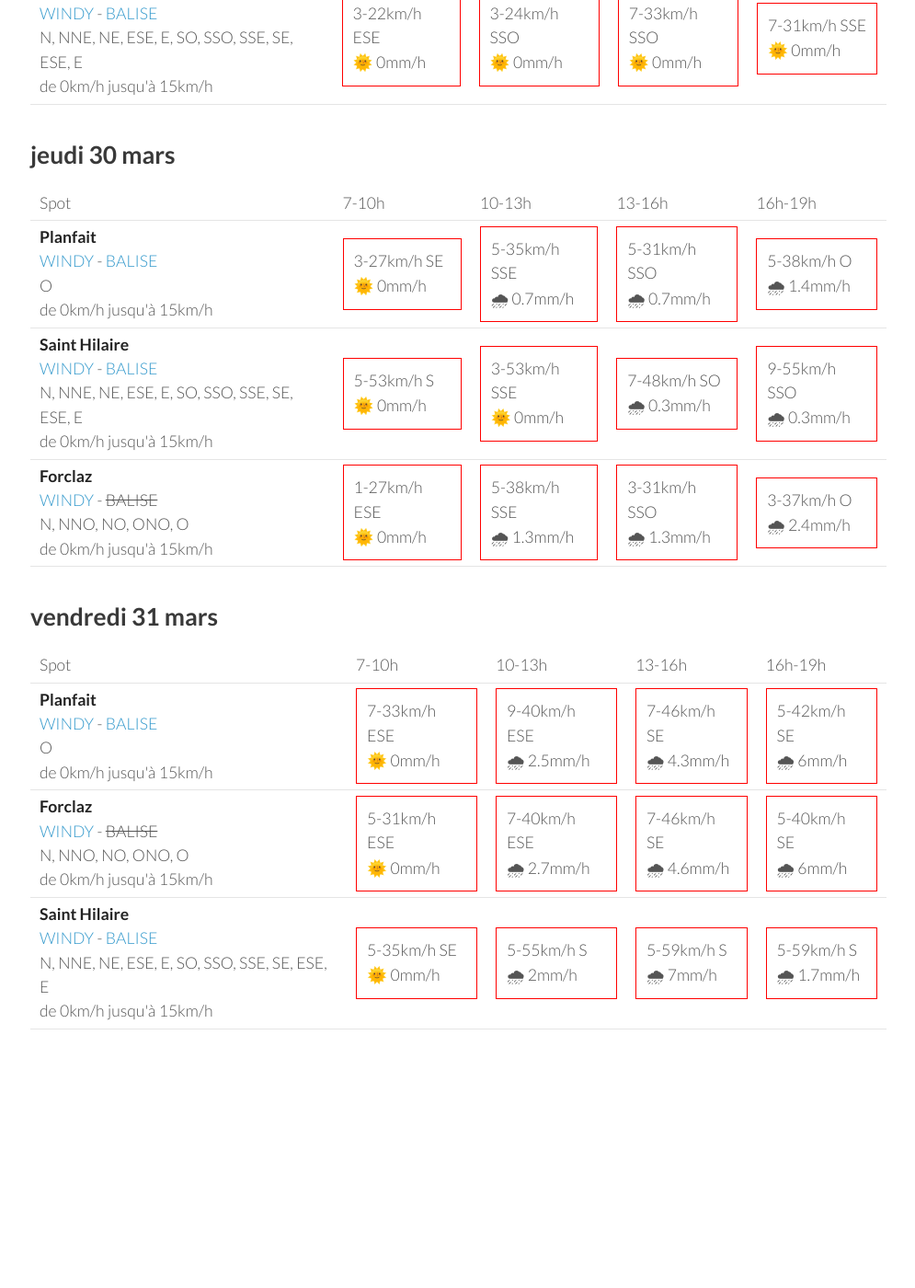
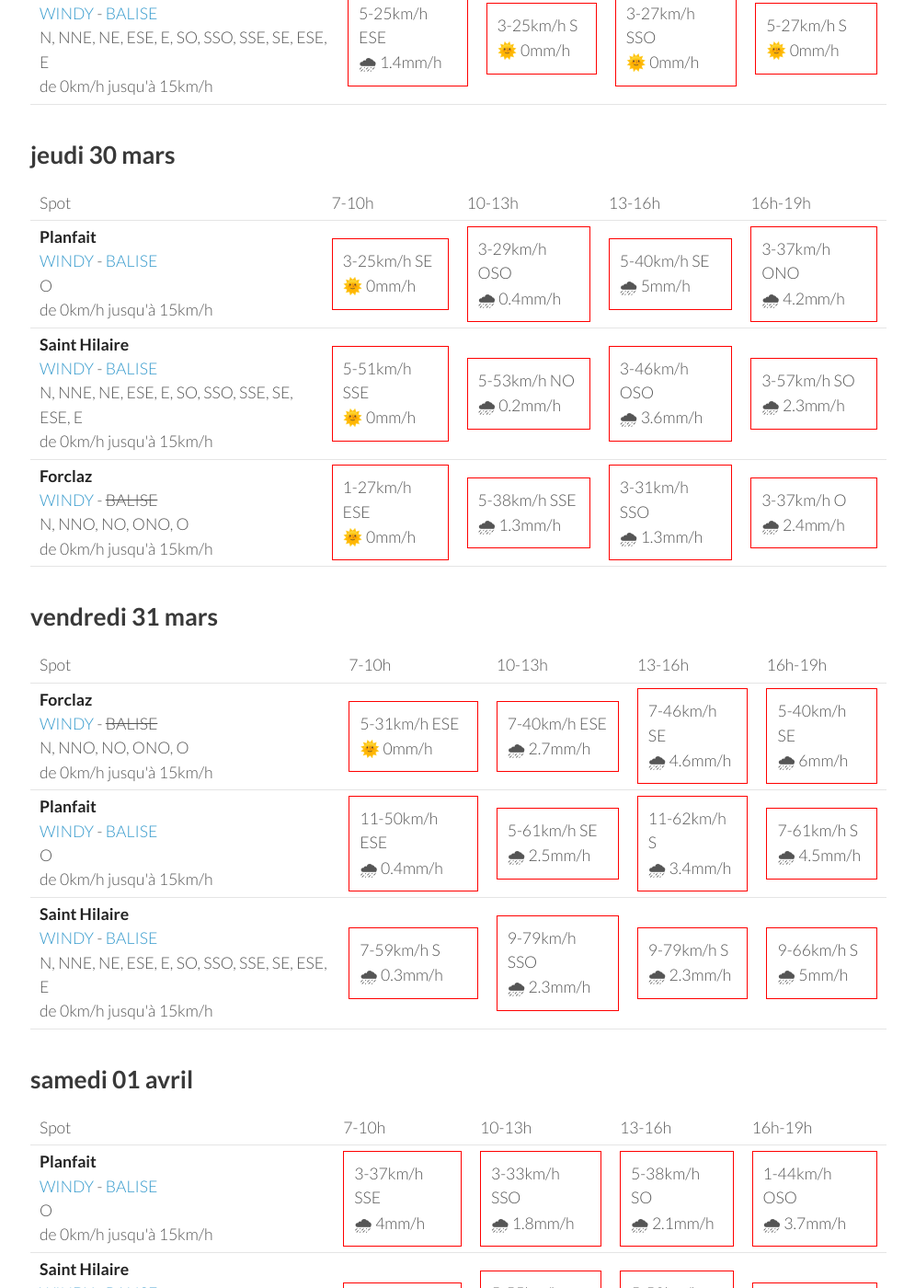
Before and after one commit to parapente-dans-le-nord/parapente-dans-le-nord.github.io, a Jekyll site: the page built from alpes_nord.markdown, in a window 1280 px wide and 1400 px high, scrolled down 1639 px. Shown: the whole window at 92% size, without its empty margins (25-1020 px from the left). Built offline with Jekyll 4.4.1, drawn with Linux system fonts in a browser that asks for light colours; before the commit the page ends 2886 px from its top, so only the background shows below that; some of the changed text lies outside the part shown.

Commit message:
update index.markdown

```diff
--- a/alpes_nord.markdown
+++ b/alpes_nord.markdown
@@ -7,7 +7,7 @@ title:  "Tous les spots"
 {: .links}
 
 # Prevision Windy, modèle Arome
-page mise à jour le lundi 27 mars 06:26
+page mise à jour le lundi 27 mars 10:25
 
 ## lundi 27 mars
 
@@ -114,16 +114,6 @@ page mise à jour le lundi 27 mars 06:26
       <td>16h-19h</td>
     </tr>
 <tr>
-        <td><strong>Planfait</strong><br><a href="https://windy.com/45.853/6.223?45.415,6.223,8">WINDY</a> - <span class=""><a href="https://www.openwindmap.org/PP496">BALISE</a> </span><br> <span class="vent-favorable">O</span><br><span class="force-vent">de 0km/h jusqu'à 15km/h</span> </td>
-
-            <td><div class="not-flyable"><p>5-24km/h ESE</p><p>🌞 0mm/h</p></div></td>
-            <td><div class="not-flyable"><p>5-24km/h SE</p><p>🌞 0mm/h</p></div></td>
-            <td><div class="not-flyable"><p>3-24km/h SSO</p><p>🌞 0mm/h</p></div></td>
-            <td><div class="not-flyable"><p>5-22km/h SO</p><p>🌞 0mm/h</p></div></td>
-
-
-    </tr>
-<tr>
         <td><strong>Forclaz</strong><br><a href="https://windy.com/45.814/6.247?45.375,6.246,8,m:eVwaglz">WINDY</a> - <span class="no-balise"> BALISE </span><br> <span class="vent-favorable">N, NNO, NO, ONO, O</span><br><span class="force-vent">de 0km/h jusqu'à 15km/h</span> </td>
 
             <td><div class="not-flyable"><p>5-24km/h ESE</p><p>🌞 0mm/h</p></div></td>
@@ -134,12 +124,22 @@ page mise à jour le lundi 27 mars 06:26
 
     </tr>
 <tr>
+        <td><strong>Planfait</strong><br><a href="https://windy.com/45.853/6.223?45.415,6.223,8">WINDY</a> - <span class=""><a href="https://www.openwindmap.org/PP496">BALISE</a> </span><br> <span class="vent-favorable">O</span><br><span class="force-vent">de 0km/h jusqu'à 15km/h</span> </td>
+
+            <td><div class="not-flyable"><p>7-27km/h ESE</p><p>🌞 0mm/h</p></div></td>
+            <td><div class="not-flyable"><p>5-27km/h SE</p><p>🌞 0mm/h</p></div></td>
+            <td><div class="not-flyable"><p>5-25km/h S</p><p>🌞 0mm/h</p></div></td>
+            <td><div class="not-flyable"><p>7-25km/h ESE</p><p>🌧 0.7mm/h</p></div></td>
+
+
+    </tr>
+<tr>
         <td><strong>Saint Hilaire</strong><br><a href="https://windy.com/45.307/5.888?45.087,5.889,9,m:eUFagkX">WINDY</a> - <span class=""><a href="http://www.balisemeteo.com/balise.php?idBalise=61">BALISE</a> </span><br> <span class="vent-favorable">N, NNE, NE, ESE, E, SO, SSO, SSE, SE, ESE, E</span><br><span class="force-vent">de 0km/h jusqu'à 15km/h</span> </td>
 
-            <td><div class="not-flyable"><p>3-22km/h ESE</p><p>🌞 0mm/h</p></div></td>
-            <td><div class="not-flyable"><p>3-24km/h SSO</p><p>🌞 0mm/h</p></div></td>
-            <td><div class="not-flyable"><p>7-33km/h SSO</p><p>🌞 0mm/h</p></div></td>
-            <td><div class="not-flyable"><p>7-31km/h SSE</p><p>🌞 0mm/h</p></div></td>
+            <td><div class="not-flyable"><p>5-25km/h ESE</p><p>🌧 1.4mm/h</p></div></td>
+            <td><div class="not-flyable"><p>3-25km/h S</p><p>🌞 0mm/h</p></div></td>
+            <td><div class="not-flyable"><p>3-27km/h SSO</p><p>🌞 0mm/h</p></div></td>
+            <td><div class="not-flyable"><p>5-27km/h S</p><p>🌞 0mm/h</p></div></td>
 
 
     </tr>
@@ -162,20 +162,20 @@ page mise à jour le lundi 27 mars 06:26
 <tr>
         <td><strong>Planfait</strong><br><a href="https://windy.com/45.853/6.223?45.415,6.223,8">WINDY</a> - <span class=""><a href="https://www.openwindmap.org/PP496">BALISE</a> </span><br> <span class="vent-favorable">O</span><br><span class="force-vent">de 0km/h jusqu'à 15km/h</span> </td>
 
-            <td><div class="not-flyable"><p>3-27km/h SE</p><p>🌞 0mm/h</p></div></td>
-            <td><div class="not-flyable"><p>5-35km/h SSE</p><p>🌧 0.7mm/h</p></div></td>
-            <td><div class="not-flyable"><p>5-31km/h SSO</p><p>🌧 0.7mm/h</p></div></td>
-            <td><div class="not-flyable"><p>5-38km/h O</p><p>🌧 1.4mm/h</p></div></td>
+            <td><div class="not-flyable"><p>3-25km/h SE</p><p>🌞 0mm/h</p></div></td>
+            <td><div class="not-flyable"><p>3-29km/h OSO</p><p>🌧 0.4mm/h</p></div></td>
+            <td><div class="not-flyable"><p>5-40km/h SE</p><p>🌧 5mm/h</p></div></td>
+            <td><div class="not-flyable"><p>3-37km/h ONO</p><p>🌧 4.2mm/h</p></div></td>
 
 
     </tr>
 <tr>
         <td><strong>Saint Hilaire</strong><br><a href="https://windy.com/45.307/5.888?45.087,5.889,9,m:eUFagkX">WINDY</a> - <span class=""><a href="http://www.balisemeteo.com/balise.php?idBalise=61">BALISE</a> </span><br> <span class="vent-favorable">N, NNE, NE, ESE, E, SO, SSO, SSE, SE, ESE, E</span><br><span class="force-vent">de 0km/h jusqu'à 15km/h</span> </td>
 
-            <td><div class="not-flyable"><p>5-53km/h S</p><p>🌞 0mm/h</p></div></td>
-            <td><div class="not-flyable"><p>3-53km/h SSE</p><p>🌞 0mm/h</p></div></td>
-            <td><div class="not-flyable"><p>7-48km/h SO</p><p>🌧 0.3mm/h</p></div></td>
-            <td><div class="not-flyable"><p>9-55km/h SSO</p><p>🌧 0.3mm/h</p></div></td>
+            <td><div class="not-flyable"><p>5-51km/h SSE</p><p>🌞 0mm/h</p></div></td>
+            <td><div class="not-flyable"><p>5-53km/h NO</p><p>🌧 0.2mm/h</p></div></td>
+            <td><div class="not-flyable"><p>3-46km/h OSO</p><p>🌧 3.6mm/h</p></div></td>
+            <td><div class="not-flyable"><p>3-57km/h SO</p><p>🌧 2.3mm/h</p></div></td>
 
 
     </tr>
@@ -206,16 +206,6 @@ page mise à jour le lundi 27 mars 06:26
       <td>16h-19h</td>
     </tr>
 <tr>
-        <td><strong>Planfait</strong><br><a href="https://windy.com/45.853/6.223?45.415,6.223,8">WINDY</a> - <span class=""><a href="https://www.openwindmap.org/PP496">BALISE</a> </span><br> <span class="vent-favorable">O</span><br><span class="force-vent">de 0km/h jusqu'à 15km/h</span> </td>
-
-            <td><div class="not-flyable"><p>7-33km/h ESE</p><p>🌞 0mm/h</p></div></td>
-            <td><div class="not-flyable"><p>9-40km/h ESE</p><p>🌧 2.5mm/h</p></div></td>
-            <td><div class="not-flyable"><p>7-46km/h SE</p><p>🌧 4.3mm/h</p></div></td>
-            <td><div class="not-flyable"><p>5-42km/h SE</p><p>🌧 6mm/h</p></div></td>
-
-
-    </tr>
-<tr>
         <td><strong>Forclaz</strong><br><a href="https://windy.com/45.814/6.247?45.375,6.246,8,m:eVwaglz">WINDY</a> - <span class="no-balise"> BALISE </span><br> <span class="vent-favorable">N, NNO, NO, ONO, O</span><br><span class="force-vent">de 0km/h jusqu'à 15km/h</span> </td>
 
             <td><div class="not-flyable"><p>5-31km/h ESE</p><p>🌞 0mm/h</p></div></td>
@@ -226,12 +216,22 @@ page mise à jour le lundi 27 mars 06:26
 
     </tr>
 <tr>
+        <td><strong>Planfait</strong><br><a href="https://windy.com/45.853/6.223?45.415,6.223,8">WINDY</a> - <span class=""><a href="https://www.openwindmap.org/PP496">BALISE</a> </span><br> <span class="vent-favorable">O</span><br><span class="force-vent">de 0km/h jusqu'à 15km/h</span> </td>
+
+            <td><div class="not-flyable"><p>11-50km/h ESE</p><p>🌧 0.4mm/h</p></div></td>
+            <td><div class="not-flyable"><p>5-61km/h SE</p><p>🌧 2.5mm/h</p></div></td>
+            <td><div class="not-flyable"><p>11-62km/h S</p><p>🌧 3.4mm/h</p></div></td>
+            <td><div class="not-flyable"><p>7-61km/h S</p><p>🌧 4.5mm/h</p></div></td>
+
+
+    </tr>
+<tr>
         <td><strong>Saint Hilaire</strong><br><a href="https://windy.com/45.307/5.888?45.087,5.889,9,m:eUFagkX">WINDY</a> - <span class=""><a href="http://www.balisemeteo.com/balise.php?idBalise=61">BALISE</a> </span><br> <span class="vent-favorable">N, NNE, NE, ESE, E, SO, SSO, SSE, SE, ESE, E</span><br><span class="force-vent">de 0km/h jusqu'à 15km/h</span> </td>
 
-            <td><div class="not-flyable"><p>5-35km/h SE</p><p>🌞 0mm/h</p></div></td>
-            <td><div class="not-flyable"><p>5-55km/h S</p><p>🌧 2mm/h</p></div></td>
-            <td><div class="not-flyable"><p>5-59km/h S</p><p>🌧 7mm/h</p></div></td>
-            <td><div class="not-flyable"><p>5-59km/h S</p><p>🌧 1.7mm/h</p></div></td>
+            <td><div class="not-flyable"><p>7-59km/h S</p><p>🌧 0.3mm/h</p></div></td>
+            <td><div class="not-flyable"><p>9-79km/h SSO</p><p>🌧 2.3mm/h</p></div></td>
+            <td><div class="not-flyable"><p>9-79km/h S</p><p>🌧 2.3mm/h</p></div></td>
+            <td><div class="not-flyable"><p>9-66km/h S</p><p>🌧 5mm/h</p></div></td>
 
 
     </tr>
@@ -239,3 +239,39 @@ page mise à jour le lundi 27 mars 06:26
 </tbody>
 </table>
 {:/}
+## samedi 01 avril
+
+{::nomarkdown}
+<table>
+  <tbody>
+    <tr>
+      <td>Spot</td>
+      <td>7-10h</td>
+      <td>10-13h</td>
+      <td>13-16h</td>
+      <td>16h-19h</td>
+    </tr>
+<tr>
+        <td><strong>Planfait</strong><br><a href="https://windy.com/45.853/6.223?45.415,6.223,8">WINDY</a> - <span class=""><a href="https://www.openwindmap.org/PP496">BALISE</a> </span><br> <span class="vent-favorable">O</span><br><span class="force-vent">de 0km/h jusqu'à 15km/h</span> </td>
+
+            <td><div class="not-flyable"><p>3-37km/h SSE</p><p>🌧 4mm/h</p></div></td>
+            <td><div class="not-flyable"><p>3-33km/h SSO</p><p>🌧 1.8mm/h</p></div></td>
+            <td><div class="not-flyable"><p>5-38km/h SO</p><p>🌧 2.1mm/h</p></div></td>
+            <td><div class="not-flyable"><p>1-44km/h OSO</p><p>🌧 3.7mm/h</p></div></td>
+
+
+    </tr>
+<tr>
+        <td><strong>Saint Hilaire</strong><br><a href="https://windy.com/45.307/5.888?45.087,5.889,9,m:eUFagkX">WINDY</a> - <span class=""><a href="http://www.balisemeteo.com/balise.php?idBalise=61">BALISE</a> </span><br> <span class="vent-favorable">N, NNE, NE, ESE, E, SO, SSO, SSE, SE, ESE, E</span><br><span class="force-vent">de 0km/h jusqu'à 15km/h</span> </td>
+
+            <td><div class="not-flyable"><p>3-53km/h SO</p><p>🌧 0.3mm/h</p></div></td>
+            <td><div class="not-flyable"><p>5-55km/h SSO</p><p>🌧 1.6mm/h</p></div></td>
+            <td><div class="not-flyable"><p>5-53km/h SO</p><p>🌧 4.1mm/h</p></div></td>
+            <td><div class="not-flyable"><p>1-44km/h ESE</p><p>🌧 2.6mm/h</p></div></td>
+
+
+    </tr>
+
+</tbody>
+</table>
+{:/}
```
